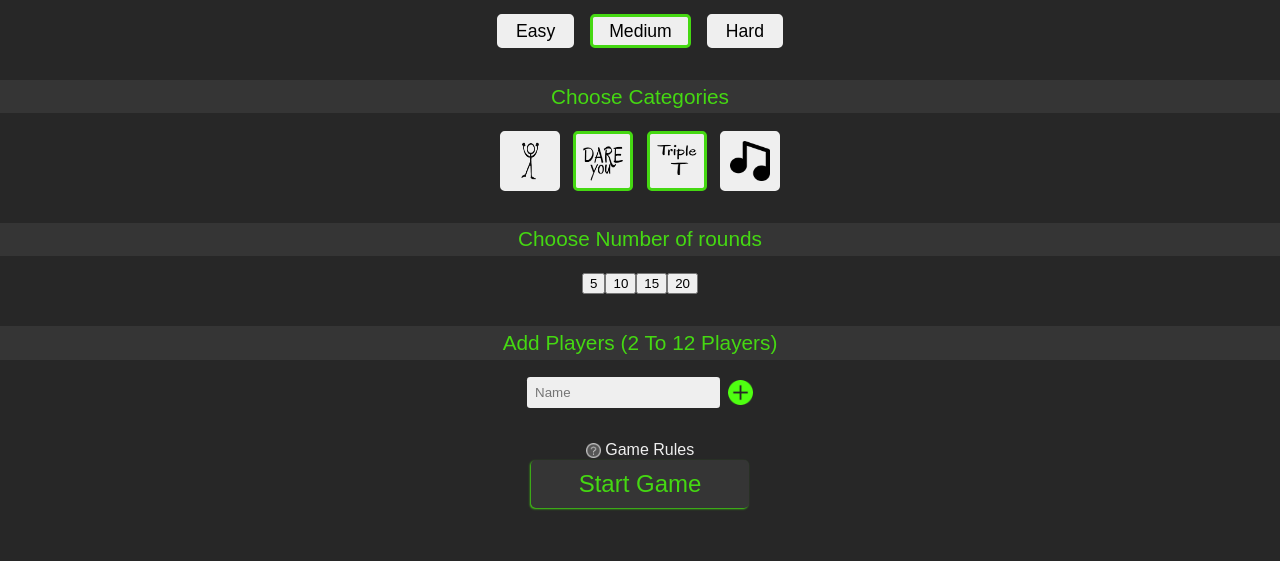
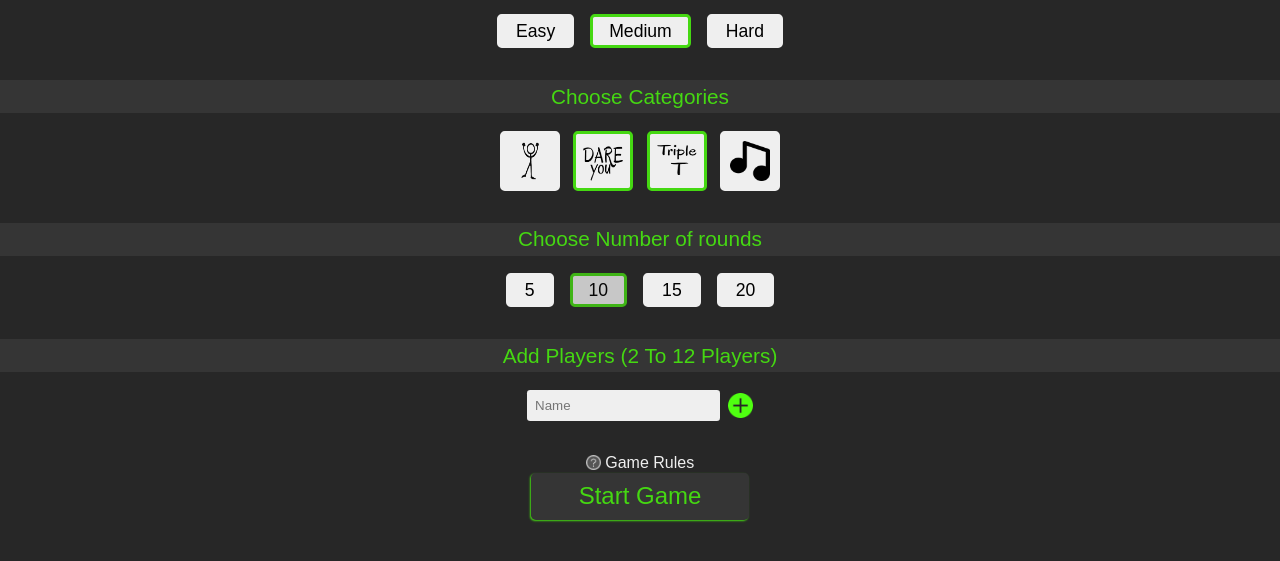
Before and after one commit to drunkover/thegame, a plain HTML site: page index.html in a window 1280 px wide. Shown: the part 159-720 px from the top of the page. Drawn offline with Linux system fonts and the light colour scheme; a web font is replaced by a local one.

Commit message:
Update index.html

```diff
--- a/index.html
+++ b/index.html
@@ -147,11 +147,11 @@
       <section class="section-rounds">
             <h1 class="section-title">Choose Number of rounds</h1>
 
-            <div class="difficulties-wrapper">
-                <button class="rounds" data-round="5">5</button>
-                <button class="rounds chosen" data-round="10">10</button>
-                <button class="rounds" data-round="15">15</button>
-                <button class="rounds" data-round="20">20</button>
+            <div class="rounds-wrapper">
+                <button class="round" data-round="5">5</button>
+                <button class="round chosen" data-round="10">10</button>
+                <button class="round" data-round="15">15</button>
+                <button class="round" data-round="20">20</button>
             </div>
         </section>
 
```
